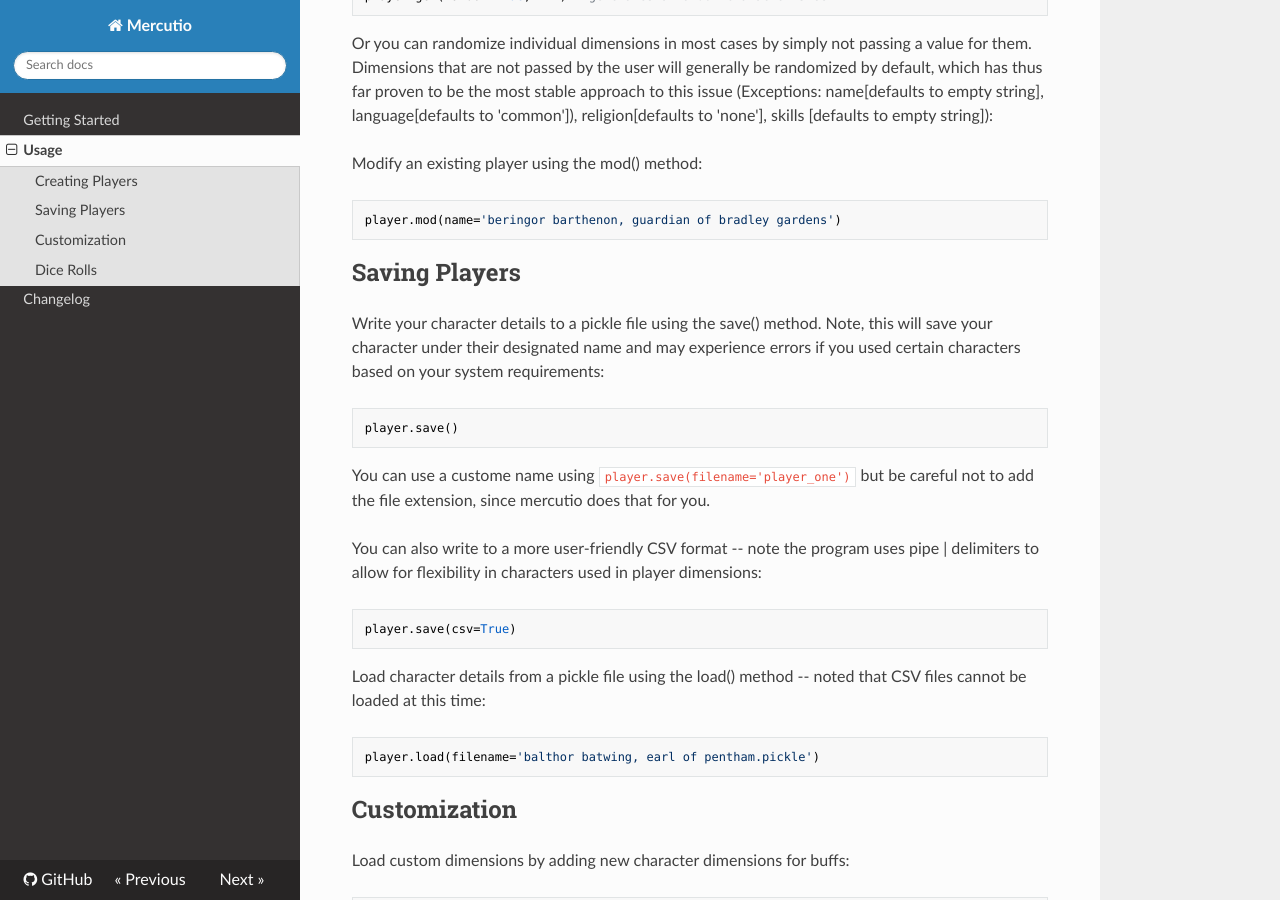
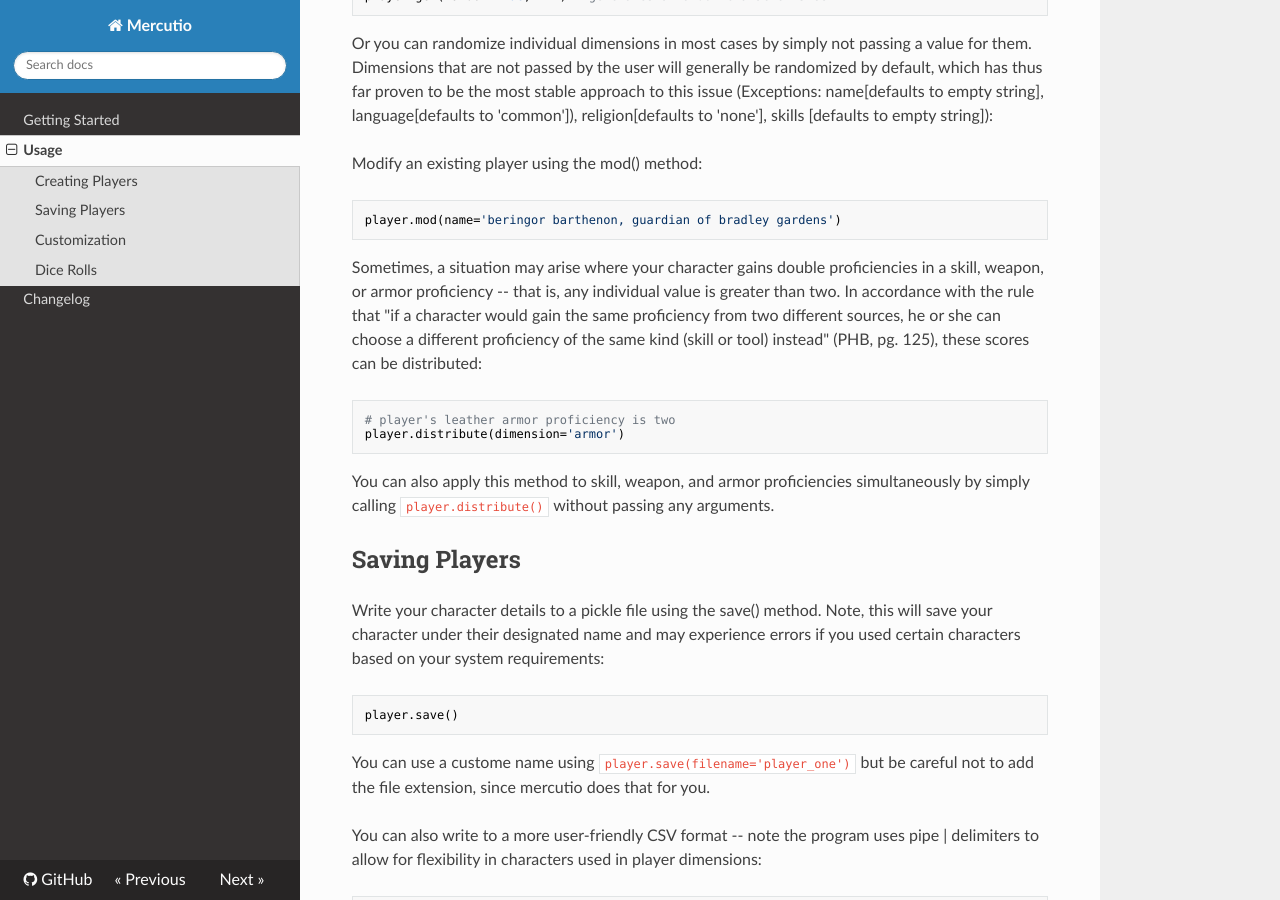
Before and after one commit to signebedi/mercutio, an MkDocs documentation site: the page built from docs/usage.md, in a window 1280 px wide and 900 px high, scrolled down 1089 px. Built offline with MkDocs 1.6.1, drawn with Linux system fonts in a browser that asks for light colours; nearby versions of some CDN libraries.

Commit message:
Docs: added documentation for Player.distribute()

````diff
--- a/docs/usage.md
+++ b/docs/usage.md
@@ -49,6 +49,15 @@ Modify an existing player using the mod() method:
 ```python
 player.mod(name='beringor barthenon, guardian of bradley gardens')
 ```
+
+Sometimes, a situation may arise where your character gains double proficiencies in a skill, weapon, or armor proficiency -- that is, any individual value is greater than two. In accordance with the rule that "if a character would gain the same proficiency from two different sources, he or she can choose a different proficiency of the same kind (skill or tool) instead" (PHB, pg. 125), these scores can be distributed:
+
+```python
+# player's leather armor proficiency is two
+player.distribute(dimension='armor')
+```
+
+You can also apply this method to skill, weapon, and armor proficiencies simultaneously by simply calling ```player.distribute()``` without passing any arguments.
 
 ## Saving Players
 
````
